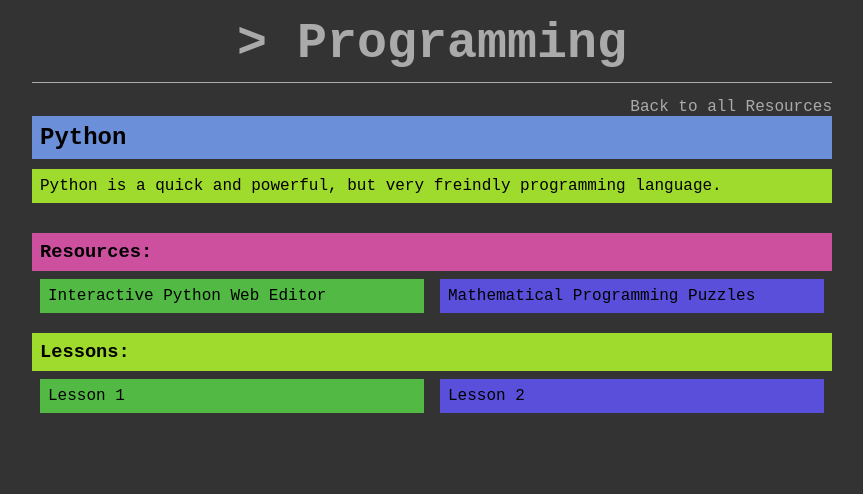
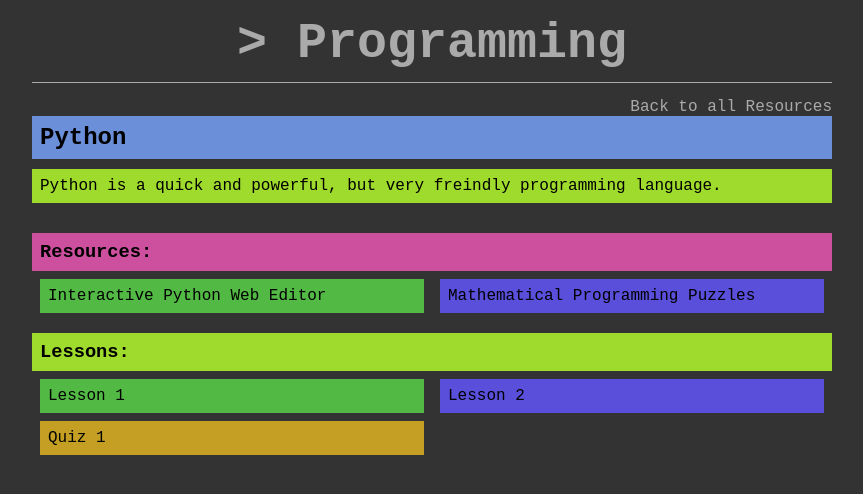
Before and after one commit to wcgs-programming/wcgs-programming.github.io, a Jekyll site: the page built from _posts/2014-09-13-python.md, in a window 1280 px wide. Shown: the top 494 px of the page, without its empty margins (208-1071 px from the left). Built offline with Jekyll 4.4.1, drawn with Linux system fonts in a browser that asks for light colours.

Commit message:
added quiz 1

```diff
--- a/_posts/2014-09-13-python.md
+++ b/_posts/2014-09-13-python.md
@@ -18,3 +18,5 @@ categories: resources
 [Lesson 1](https://docs.google.com/presentation/d/1wjU6-UxXz55QJY6szSPLjRAoPS5EUzb32wMcdiGegXM/edit?usp=sharing)
 
 [Lesson 2](https://docs.google.com/presentation/d/1zAqwx4sMYxHiqYiLr3NgAVB8rUmv_nU8kEfS1NTTnp8/edit?usp=sharing)
+
+[Quiz 1](https://www.proprofs.com/quiz-school/story.php?title=ODE4NTY3C5EA)
```
